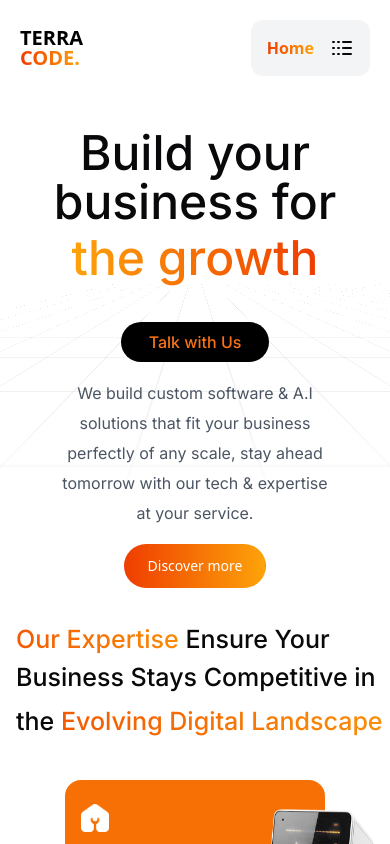
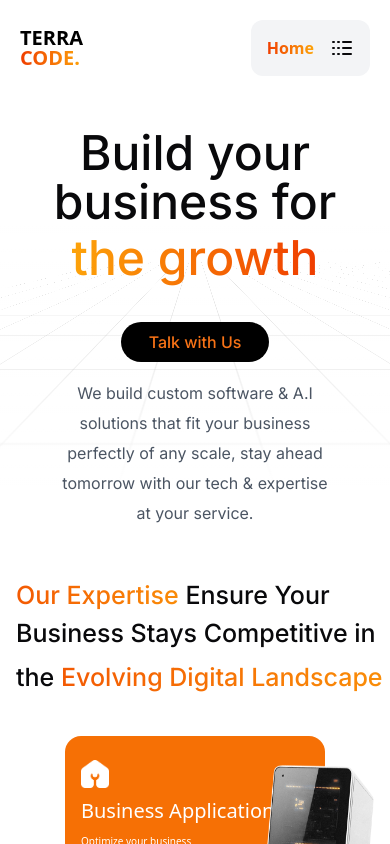
Before and after one commit to Terracode-Dev/Main-Site, a React (Vite) app: page / in a window 390 px wide. Shown: the top 844 px of the page. Built offline with nearby package versions, Linux system fonts and the light colour scheme.

Commit message:
hero error fix

```diff
--- a/src/components/home/Hero.tsx
+++ b/src/components/home/Hero.tsx
@@ -83,7 +83,7 @@ export default function Hero() {
 
         {/* Animated Button */}
         <div>
-          <button className="z-5 px-6 py-3 text-sm text-white relative overflow-hidden group
+          <button className="hidden sm:block z-5 px-6 py-3 text-sm text-white relative overflow-hidden group
           bg-gradient-to-r from-[#EF3D00] to-[#FDA40A]
           hover:scale-105
           sm:text-base md:text-lg rounded-3xl
```
